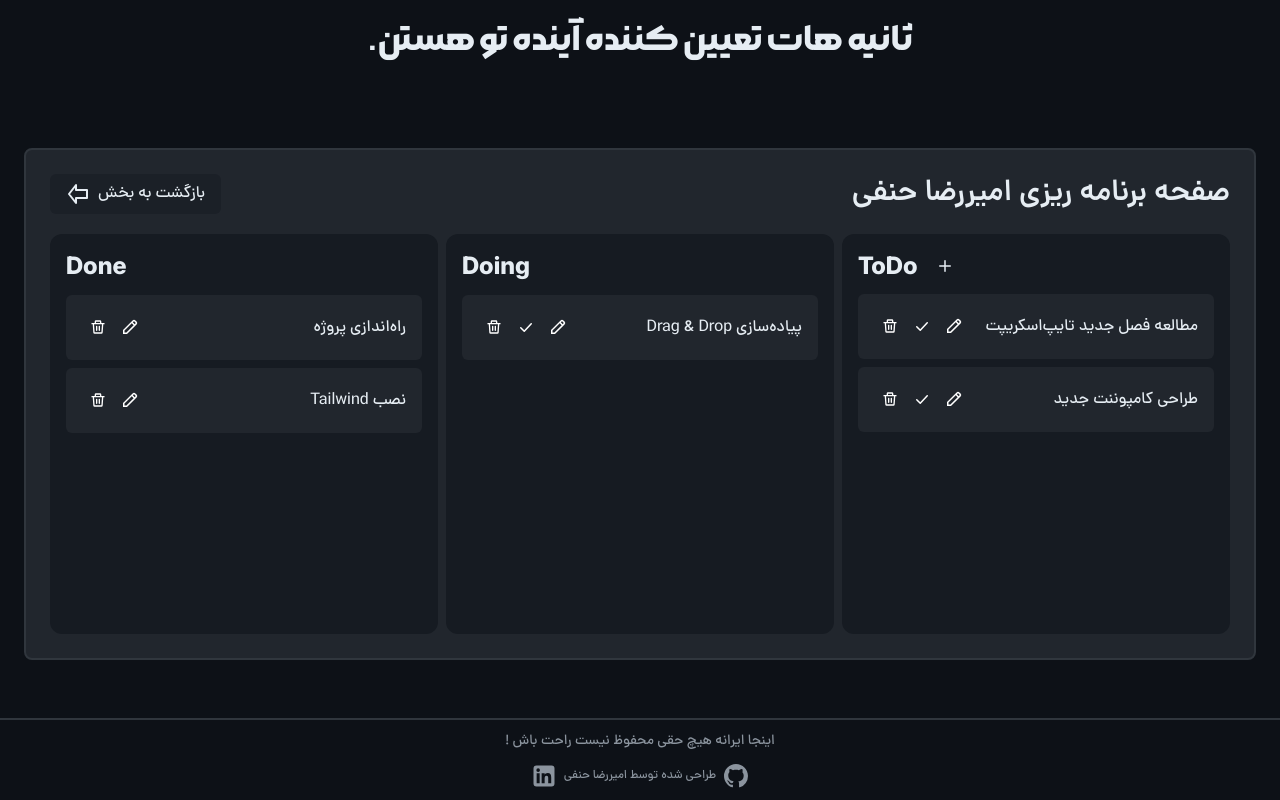
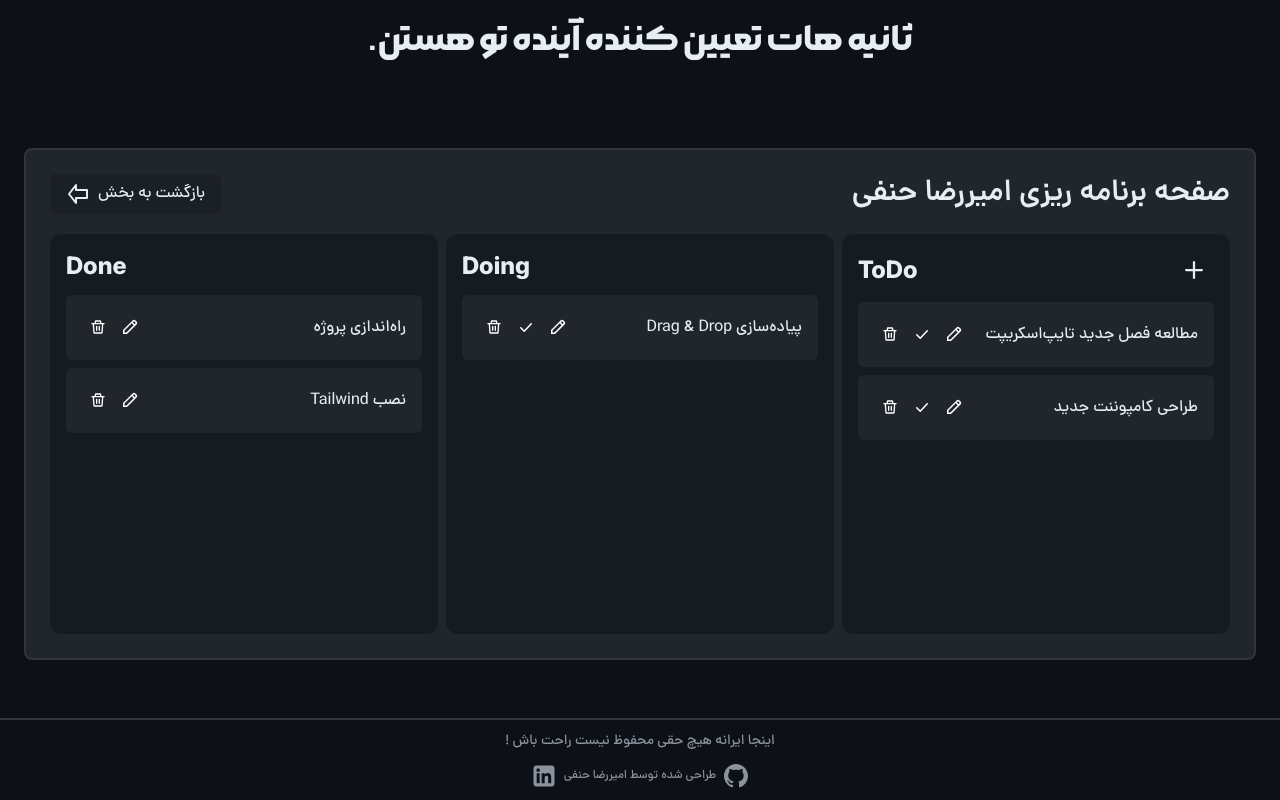
Before and after one commit to AmirrezaHanafi/Todo-List-TypeScript, a React (Vite) app: page /board/1/1 in a window 1280 px wide. Built offline with nearby package versions, Linux system fonts and the light colour scheme.

Commit message:
[EDIT] position of plus button in person board

```diff
--- a/src/features/PersonBoard/PersonsBoard.tsx
+++ b/src/features/PersonBoard/PersonsBoard.tsx
@@ -24,7 +24,7 @@
       </div>
       <div className="grid grid-cols-3  gap-x-2 ">
         <div className="bg-card rounded-xl p-4 min-h-100">
-          <div className="text-left flex items-center justify-end gap-x-3">
+          <div className=" flex items-center justify-between gap-x-3">
             <button
               onClick={() => {
                 modalRef.current?.showModal()
@@ -32,7 +32,7 @@
               className="p-2 cursor-pointer rounded-full hover:bg-hover-item transition-colors "
             >
               {' '}
-              <PlusIcon className="size-4" />
+              <PlusIcon className="size-6" />
             </button>
             <span className="text-left font-InterExtraBold text-2xl">ToDo</span>
           </div>
```
